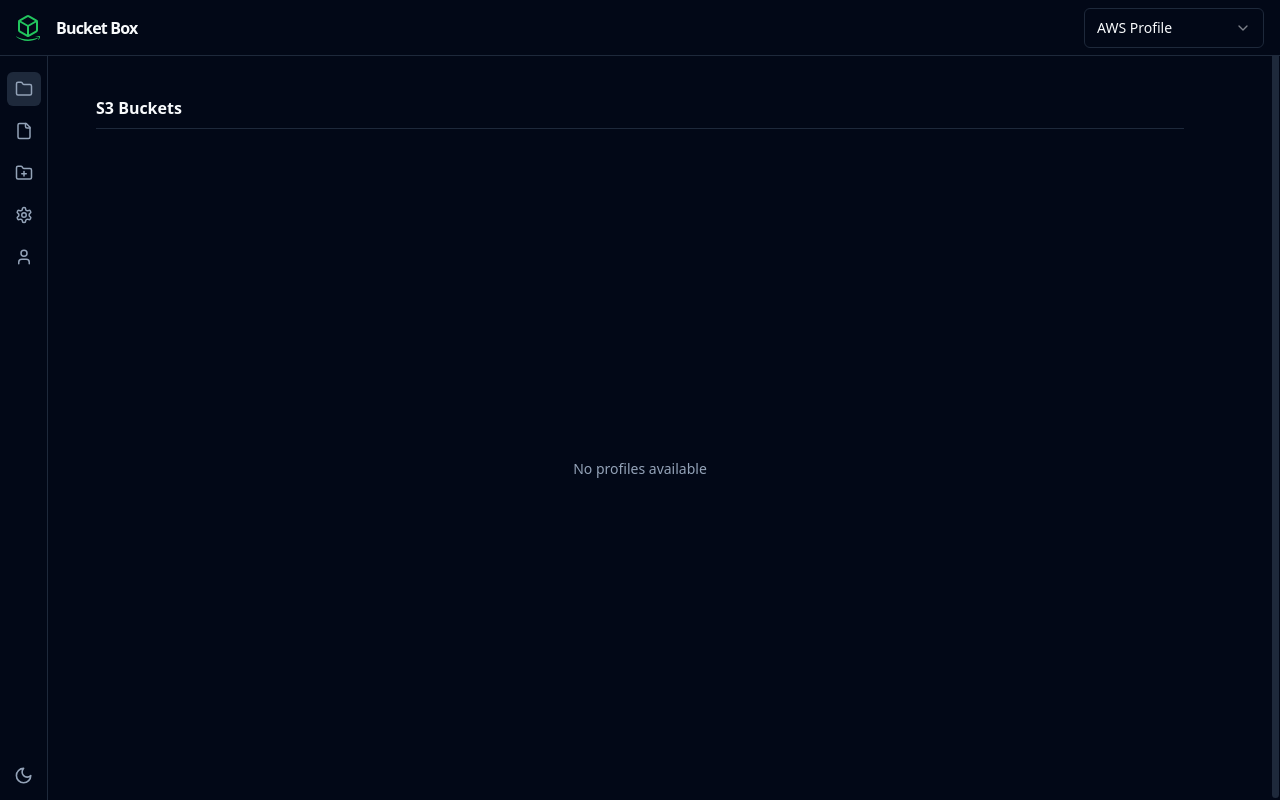
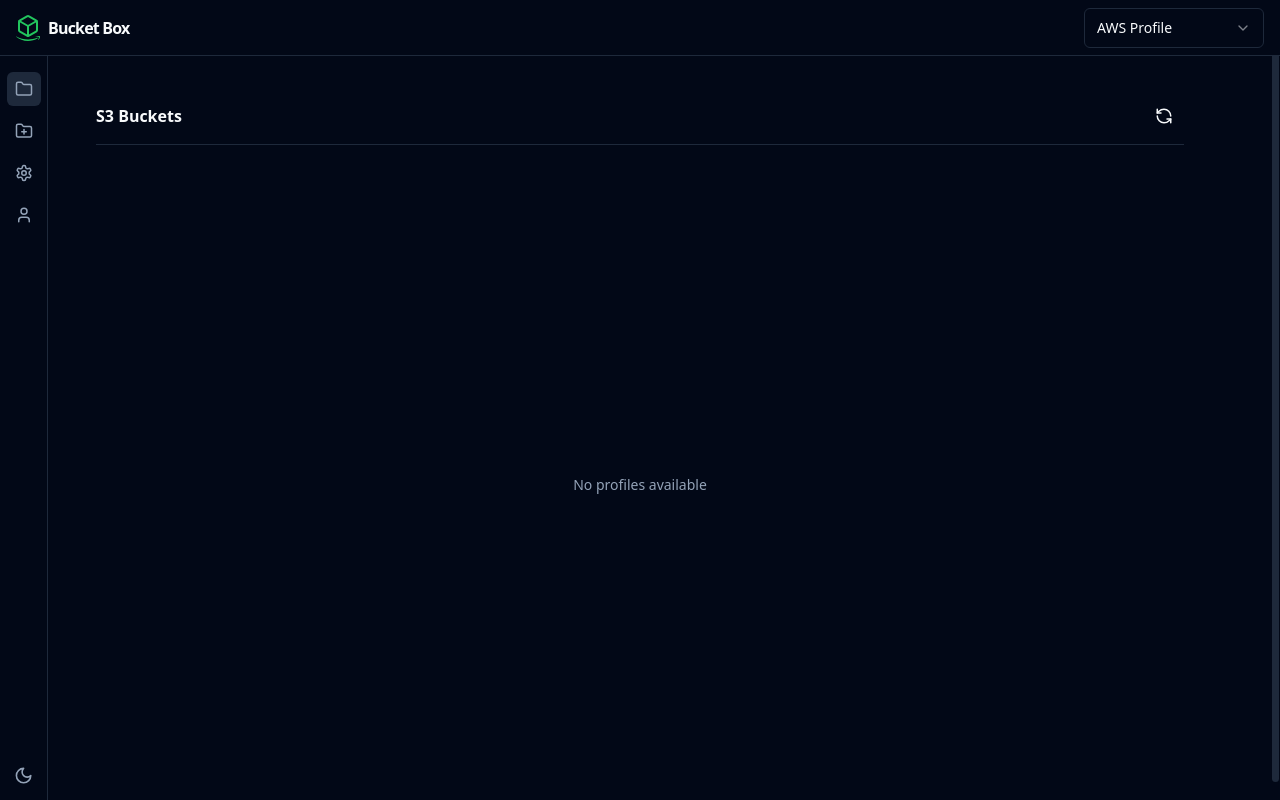
Before and after one commit to jer-nc/bucket-box, a React (Vite) app: page / in a window 1280 px wide. Built offline with nearby package versions, Linux system fonts and the light colour scheme.

Commit message:
style: Add Spinner component and update Navbar and Sidebar styles

```diff
--- /dev/null
+++ b/src/components/custom/loaders/Spinner.tsx
@@ -0,0 +1,16 @@
+import React from 'react'
+
+const Spinner = () => {
+    return (
+        <div aria-label="Loading..." role="status">
+            <svg className="animate-spin w-6 h-6 fill-emerald-500" viewBox="3 3 18 18">
+                <path className="opacity-20" d="M12 5C8.13401 5 5 8.13401 5 12C5 15.866 8.13401 19 12 19C15.866 19 19 15.866 19 12C19 8.13401 15.866 5 12 5ZM3 12C3 7.02944 7.02944 3 12 3C16.9706 3 21 7.02944 21 12C21 16.9706 16.9706 21 12 21C7.02944 21 3 16.9706 3 12Z">
+                </path>
+                <path d="M16.9497 7.05015C14.2161 4.31648 9.78392 4.31648 7.05025 7.05015C6.65973 7.44067 6.02656 7.44067 5.63604 7.05015C5.24551 6.65962 5.24551 6.02646 5.63604 5.63593C9.15076 2.12121 14.8492 2.12121 18.364 5.63593C18.7545 6.02646 18.7545 6.65962 18.364 7.05015C17.9734 7.44067 17.3403 7.44067 16.9497 7.05015Z">
+                </path>
+            </svg>
+        </div>
+    )
+}
+
+export default Spinner
--- a/src/components/custom/navigation/Navbar.tsx
+++ b/src/components/custom/navigation/Navbar.tsx
@@ -6,7 +6,7 @@ const Navbar = () => {
     return (
         <nav className={`z-50 px-4 flex items-center fixed top-0 w-full h-14 bg-background border-b`}>
             <div className='w-full flex justify-between items-center'>
-                <div className='flex gap-4 items-center'>
+                <div className='flex gap-2 items-center'>
                     <img src={logo} alt="logo" className='w-6' />
                     <h1 className='font-semibold tracking-tighter'>Bucket Box</h1>
                 </div>
--- a/src/components/custom/navigation/Sidebar.tsx
+++ b/src/components/custom/navigation/Sidebar.tsx
@@ -1,6 +1,4 @@
-'use client'
-import { File, Folder, FolderPlus, Settings, User } from 'lucide-react'
-import React from 'react'
+import {  Folder, FolderPlus, Settings, User } from 'lucide-react'
 import { ToggleThemeButton } from './ToggleThemeButton'
 import { useLocation, useNavigate  } from 'react-router-dom'
 const Sidebar = () => {
@@ -15,11 +13,11 @@ const Sidebar = () => {
       path: '/',
       icon: <Folder size={18} />
     },
-    {
-      name: 'buckets',
-      path: '/test',
-      icon: <File size={18} />
-    },
+    // {
+    //   name: 'buckets',
+    //   path: '/test',
+    //   icon: <File size={18} />
+    // },
     {
       name: 'Create Bucket',
       path: '/create-bucket',
--- a/src/components/custom/navigation/UserList.tsx
+++ b/src/components/custom/navigation/UserList.tsx
@@ -1,4 +1,3 @@
-'use client'
 import { Select, SelectContent, SelectItem, SelectTrigger, SelectValue } from "@/components/ui/select"
 import { useUserSessionStore } from "@/store/useSessionStore"
 
--- a/src/features/list-buckets/ListBuckets.tsx
+++ b/src/features/list-buckets/ListBuckets.tsx
@@ -1,10 +1,11 @@
 import { Button } from '@/components/ui/button';
-import { Folder, Plus } from 'lucide-react';
+import { Folder, Plus, RefreshCcw } from 'lucide-react';
 import { useState, useEffect } from 'react';
 import { useToast } from '@/components/ui/use-toast';
 import { listAllBuckets } from '@/cli-functions/listAllBuckets';
 import { useUserSessionStore } from '@/store/useSessionStore';
 import { Separator } from '@/components/ui/separator';
+import Spinner from '@/components/custom/loaders/Spinner';
 
 function ListBuckets() {
     const { toast } = useToast();
@@ -44,13 +45,15 @@ function ListBuckets() {
         <div>
             <div className='flex justify-between items-center'>
                 <p className='font-semibold'>S3 Buckets</p>
-                {/* <Button onClick={handleListBuckets}>List Buckets</Button> */}
+                <Button size='icon' variant='ghost' onClick={handleListBuckets}>
+                    <RefreshCcw size={18} />
+                </Button>
             </div>
             <Separator className='my-2' />
             <div className={`py-12 ${loading || profiles.length === 0 || buckets.length === 0 ? 'flex flex-col justify-center' : 'grid grid-cols-1 sm:grid-cols-2 md:grid-cols-3 lg:grid-cols-4 xl:grid-cols-5 gap-4'}`}>
                 {loading ? (
                     <div style={{ height: 'calc(100vh - 14.5rem)' }} className='flex items-center justify-center py-8'>
-                        <p className='text-sm'>Loading...</p>
+                        <Spinner />
                     </div>
                 ) : profiles.length === 0 ? (
                     <div style={{ height: 'calc(100vh - 14.5rem)' }} className='mx-auto text-center flex flex-col justify-center'>
```
